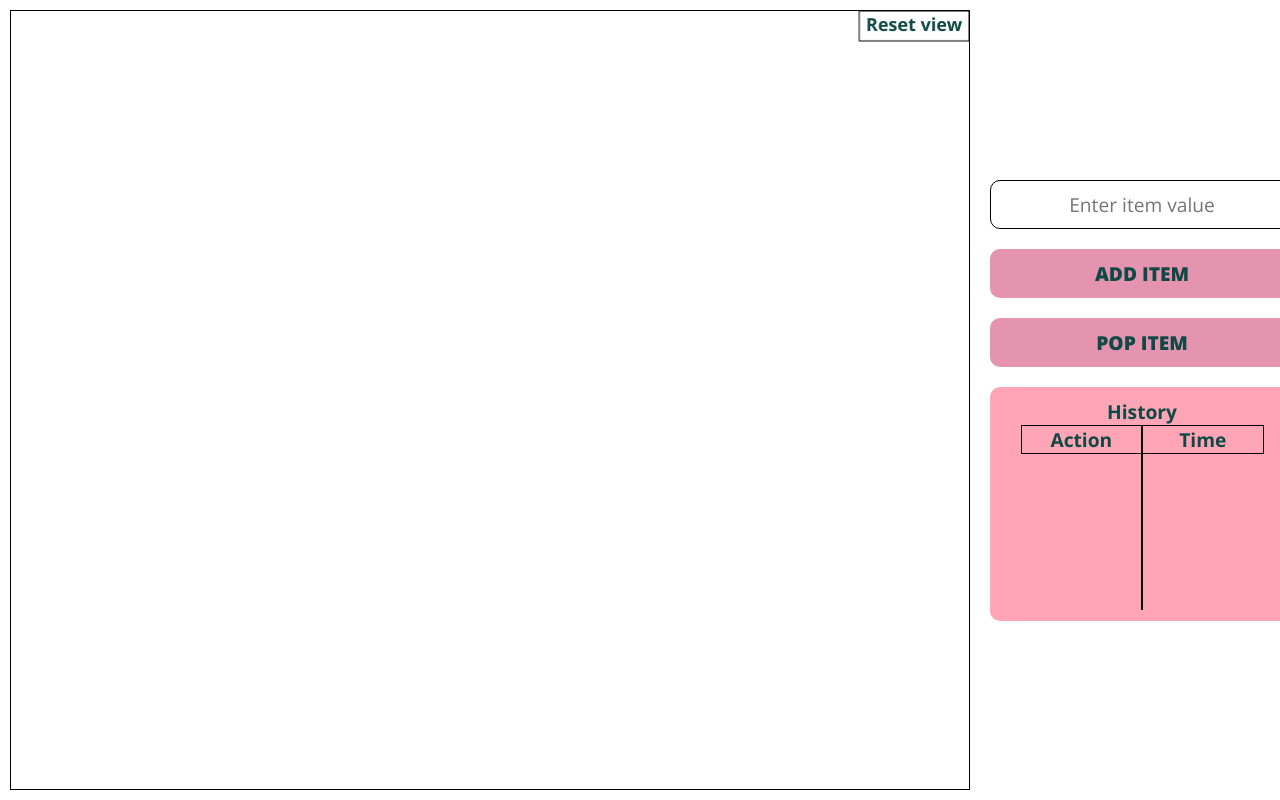
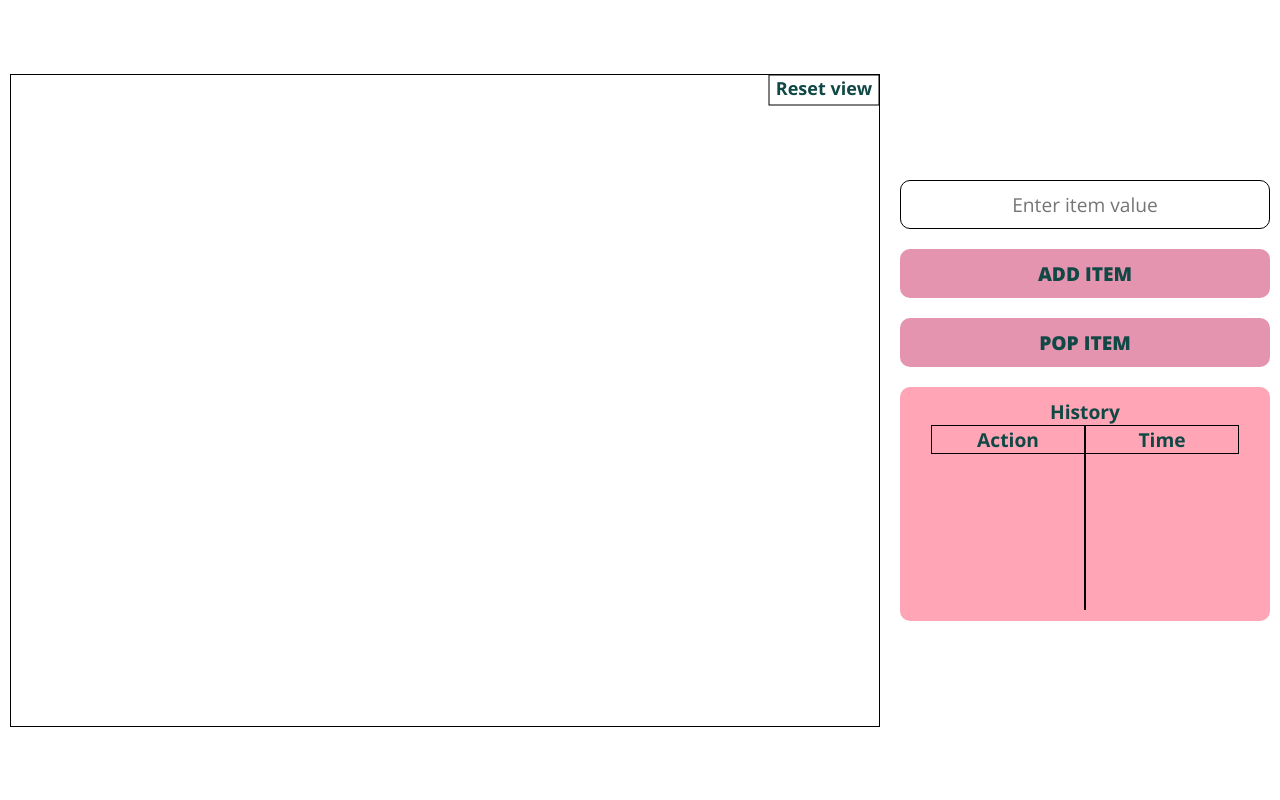
Before and after one commit to an2arch/priority-queue, a website: page index.html in a window 1280 px wide. Drawn offline with Linux system fonts and the light colour scheme.

Commit message:
Adjust canvas size
i hate frontend

```diff
--- a/css/index.css
+++ b/css/index.css
@@ -16,31 +16,28 @@
     -webkit-box-direction: normal;
         -ms-flex-direction: row;
             flex-direction: row;
-    -webkit-box-align: stretch;
-        -ms-flex-align: stretch;
-            align-items: stretch;
+}
+
+#canvas-container {
+    margin: 10px;
+    flex: 1 1 70%;
+    display: flex;
+    align-items: center;
+    justify-content: center;
 }
 
 #canvas {
-    margin: 10px;
     border: 1px solid #000;
-    display: -webkit-box;
-    display: -ms-flexbox;
-    display: flex;
-    -webkit-box-flex: 1;
-        -ms-flex-positive: 1;
-            flex-grow: 3;
 }
 
 #functions-container {
     margin: 10px;
 
+    flex: 1 1 30%;
+
     display: -webkit-box;
     display: -ms-flexbox;
     display: flex;
-    -webkit-box-flex: 1;
-        -ms-flex-positive: 1;
-            flex-grow: 1;
     -webkit-box-orient: vertical;
     -webkit-box-direction: normal;
         -ms-flex-direction: column;
--- a/index.html
+++ b/index.html
@@ -10,19 +10,22 @@
     </head>
     <body>
         <div id="app-container">
-            <canvas id="canvas"></canvas>
+            <div id="canvas-container">
+                <canvas id="canvas"></canvas>
+            </div>
+
             <div id="functions-container">
                 <input id="text-box" type="number" placeholder="Enter item value">
                 <button id="add-button" class="button-entry">ADD ITEM</button>
                 <button id="pop-button" class="button-entry">POP ITEM</button>
 
-                <!-- <p id="story" style="height: 30%" class="story-container"></p> -->
                 <div id="history-container">
                     <div id="headers">
                         <p id="main-header">History</p>
                         <p class="sub-header">Action</p>
                         <p class="sub-header">Time</p>
                     </div>
+
                     <div id="overflow">
                         <div id="info-container">
                             <div id="messages"></div>
--- a/index.js
+++ b/index.js
@@ -88,6 +88,7 @@ const queue = new DecQueue();
 let currMatrix = new DOMMatrix();
 let scale = 1;
 let trace = [];
+const canvas_container = document.getElementById("canvas-container");
 const canvas = document.getElementById("canvas");
 const container = document.getElementById("functions-container");
 const messages = document.getElementById("messages");
@@ -101,10 +102,22 @@ function initContext(ctx) {
     ctx.textBaseline = "middle";
     ctx.resetTransform();
 }
-function updateSizes(canvas, container, maxWidth, maxHeight) {
-    canvas.width = (maxWidth * 3) / 4;
-    canvas.height = maxHeight - 20;
-    container.style.width = String(maxWidth / 4);
+function updateSizes(canvas) {
+    let container = canvas.parentElement || document.documentElement;
+    canvas.style.display = "none";
+    let rect = container.getBoundingClientRect();
+    let container_height = rect.height;
+    let container_width = rect.width;
+    let ratio = 4 / 3;
+    let canvas_height = container_height;
+    let canvas_width = canvas_height * ratio;
+    if (canvas_width > container_width) {
+        canvas_width = container_width;
+        canvas_height = canvas_width / ratio;
+    }
+    canvas.width = canvas_width;
+    canvas.height = canvas_height;
+    canvas.style.display = "block";
     RESET_POS.x = canvas.width - RESET_WIDTH;
 }
 function getPoint(canvas, point) {
@@ -185,11 +198,9 @@ function addToHistory(message) {
 function handleAddItem(textBox) {
     if (!textBox.value) {
         textBox.style.borderColor = "#FF3030";
-        textBox.style.borderWidth = "2px";
         return;
     }
     textBox.style.borderColor = "#000";
-    textBox.style.borderWidth = "1px";
     const item = parseFloat(textBox.value);
     if (!isNaN(item)) {
         textBox.value = "";
@@ -210,7 +221,6 @@ function handlePopItem() {
         return;
     }
     addToHistory(`pop ${result}`);
-    console.log(trace);
 }
 function handleScale(scaleMult, zoom, origin) {
     scaleMult = zoom ? scaleMult : 1 / scaleMult;
@@ -275,12 +285,12 @@ function loop(time) {
     window.requestAnimationFrame(loop);
 }
 window.addEventListener("load", () => {
-    updateSizes(canvas, container, document.documentElement.clientWidth, document.documentElement.clientHeight);
+    updateSizes(canvas);
     initContext(ctx);
     window.requestAnimationFrame(loop);
 }, false);
 window.addEventListener("resize", () => {
-    updateSizes(canvas, container, document.documentElement.clientWidth, document.documentElement.clientHeight);
+    updateSizes(canvas);
     initContext(ctx);
     window.requestAnimationFrame(loop);
 }, false);
```
Also changed, not shown: index.ts (+24 -9 lines).
